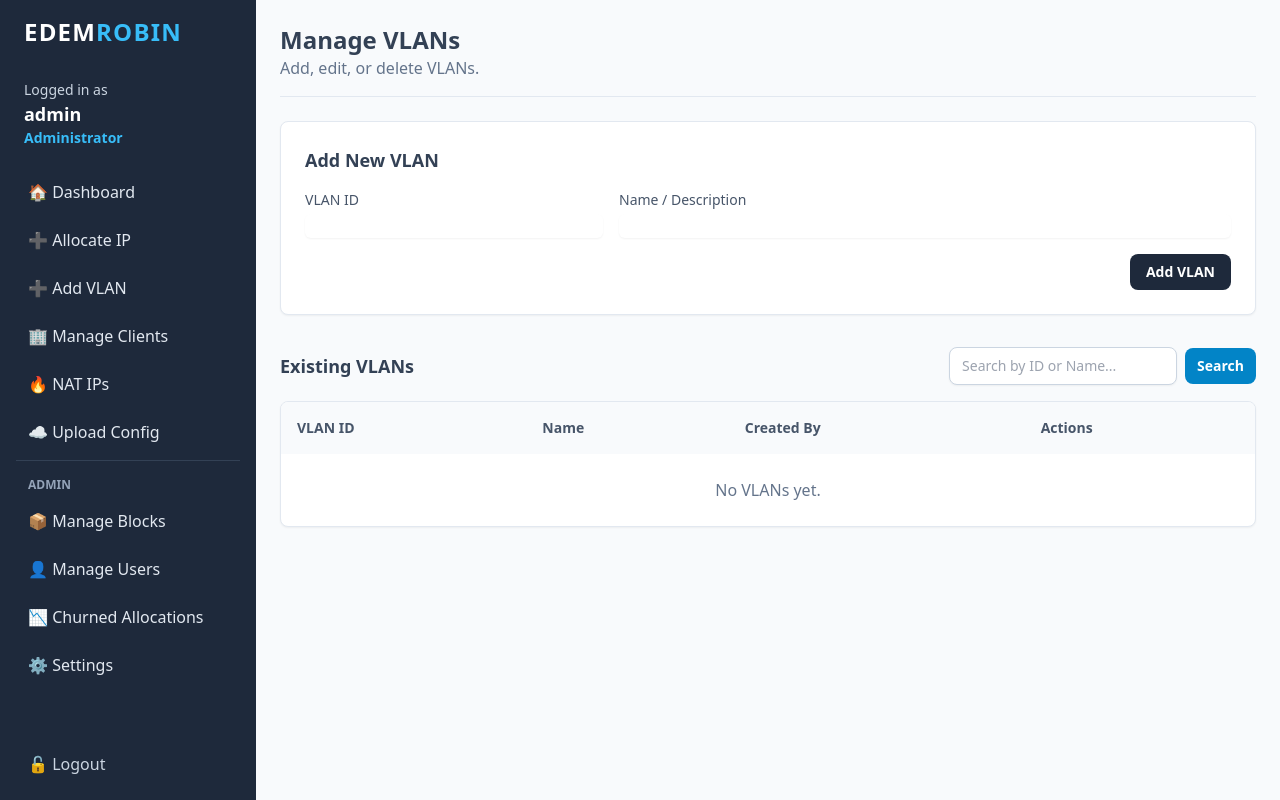
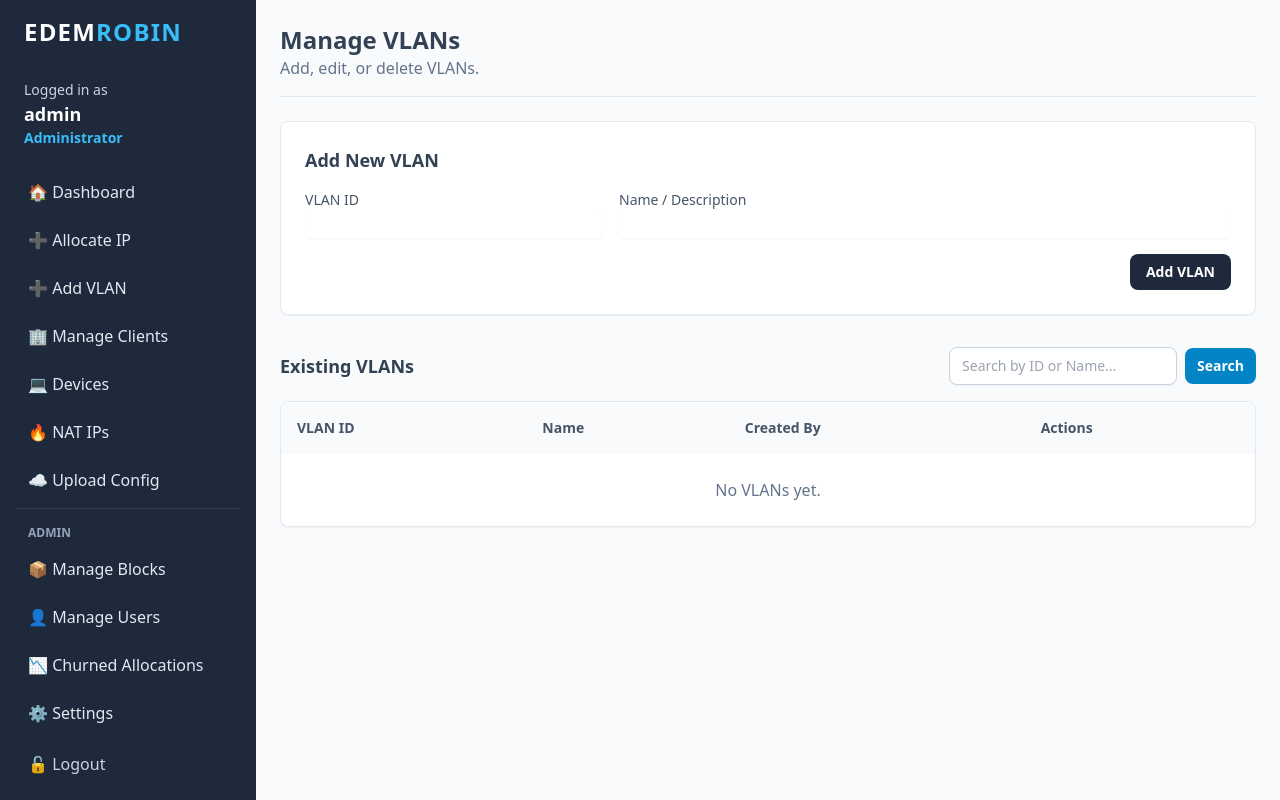
Before and after one commit to kojoedem/edemrobin, a FastAPI app: page /dashboard/add_vlan in a window 1280 px wide. Run offline with FastAPI, Linux system fonts and the light colour scheme; the visitor is signed in with stand-in values (Sample User, id 1); some libraries are stand-ins or nearby versions.

Commit message:
fix: Add link to Devices page in navigation
This commit adds a link to the new 'Device IP Management' page in the main sidebar navigation menu in `templates/layout.html`.

This was an oversight in the initial implementation of the feature and prevented users from accessing the new page.

```diff
--- a/templates/layout.html
+++ b/templates/layout.html
@@ -47,6 +47,8 @@
               {% if user.can_manage_clients or user.is_admin %}
               <li><a href="/admin/clients" class="flex items-center gap-3 px-3 py-2 rounded-md hover:bg-slate-700 hover:text-white">🏢 Manage Clients</a></li>
               {% endif %}
+
+              <li><a href="/devices" class="flex items-center gap-3 px-3 py-2 rounded-md hover:bg-slate-700 hover:text-white">💻 Devices</a></li>
 
               {% if user.can_manage_nat or user.is_admin %}
               <li><a href="/dashboard/nat_ips" class="flex items-center gap-3 px-3 py-2 rounded-md hover:bg-slate-700 hover:text-white">🔥 NAT IPs</a></li>
```
